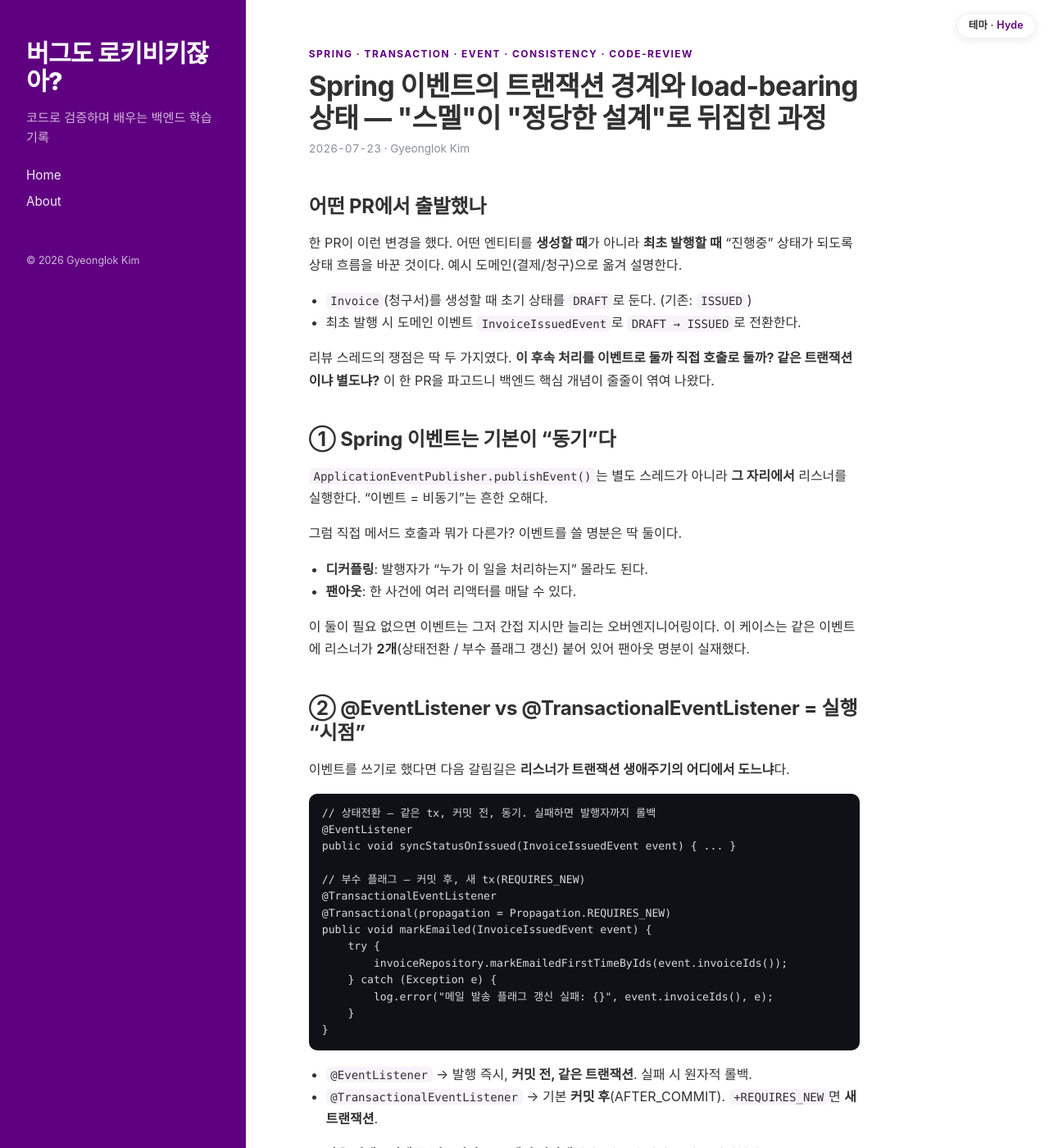
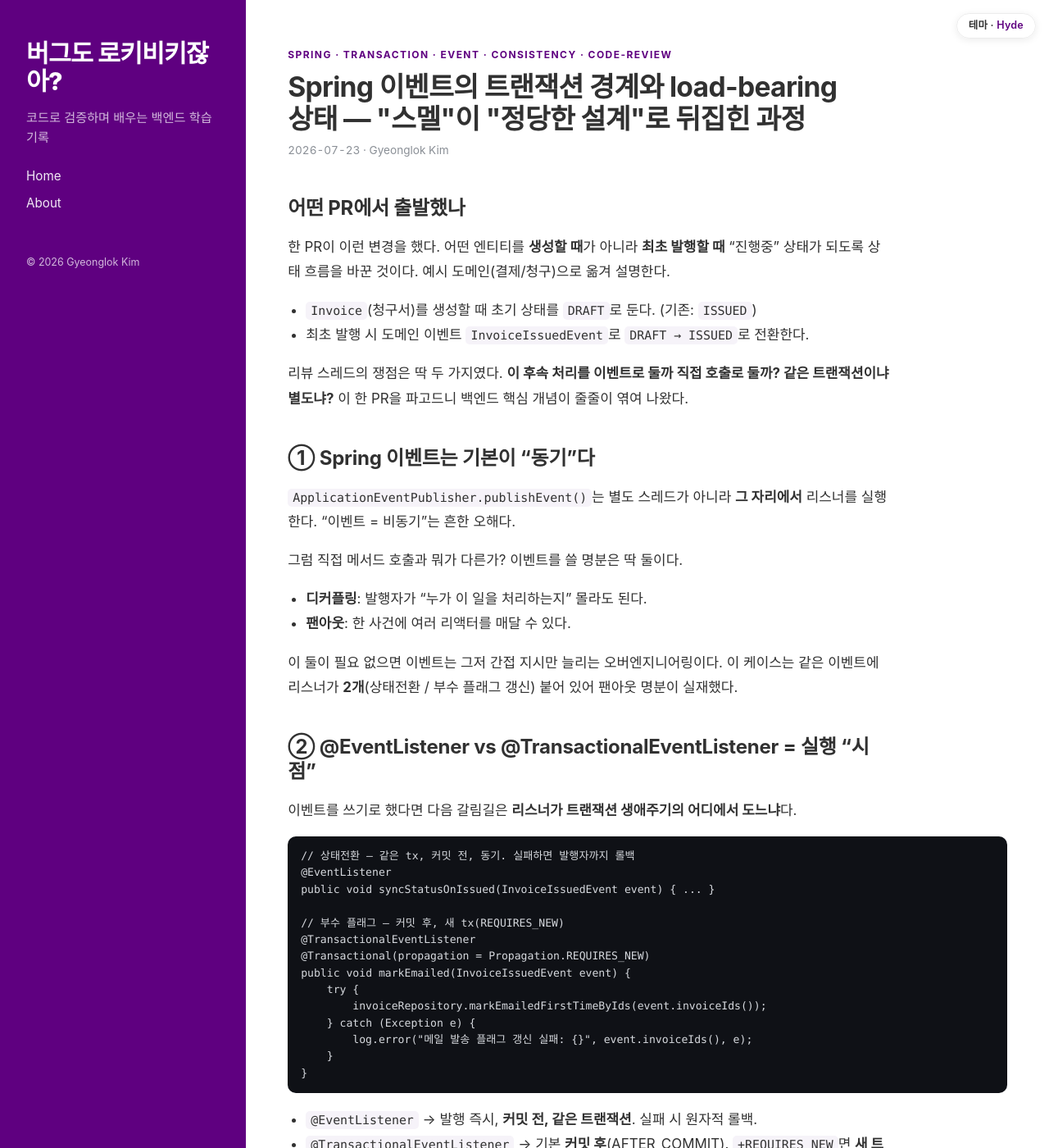
Before and after one commit to Rok93/Rok93.github.io, a Jekyll site: the page built from _posts/2026-07-23-spring-event-tx-boundary.md, in a window 1280 px wide and 1400 px high. Shown: the whole window at 82% size. Built offline with Jekyll 4.4.1, drawn with Linux system fonts in a browser that asks for light colours.

Commit message:
style: widen reading measure (46rem prose / 56rem code), larger body font

```diff
--- a/assets/css/main.css
+++ b/assets/css/main.css
@@ -20,6 +20,10 @@
   --side-bg: #5F0080;
   --side-fg: #ffffff;
   --side-fg-dim: rgba(255,255,255,.72);
+
+  /* 읽기 폭: 본문은 좁게(가독), 코드/표는 넓게(breakout) */
+  --measure: 46rem;
+  --measure-wide: 56rem;
 }
 
 /* ---------- reset & base ---------- */
@@ -29,7 +33,8 @@ body {
   font-family: var(--sans);
   color: var(--text);
   background: var(--bg);
-  line-height: 1.7;
+  font-size: 1.06rem;
+  line-height: 1.78;
   -webkit-font-smoothing: antialiased;
 }
 img { max-width: 100%; height: auto; }
@@ -74,6 +79,15 @@ a:hover { text-decoration: underline; }
 .post-title { font-size: 2.1rem; line-height: 1.15; letter-spacing: -.02em; margin: .3em 0 .2em; text-wrap: balance; }
 .post .post-meta { margin-bottom: 2em; }
 
+/* ---------- 읽기 폭 (skin 공통) ----------
+   본문 흐름 요소는 --measure(46rem), 코드/표는 --measure-wide(56rem) */
+.post-body > *,
+.post-eyebrow, .post-title, .post > .post-meta,
+.page-title, .page-lede, .post-list { max-width: var(--measure); }
+.post-body > .highlighter-rouge,
+.post-body > pre,
+.post-body > table { max-width: var(--measure-wide); }
+
 /* skin toggle button */
 .skin-toggle {
   position: fixed; top: 16px; right: 16px; z-index: 20;
@@ -105,8 +119,8 @@ a:hover { text-decoration: underline; }
 [data-skin="hyde"] .site-nav { display: flex; flex-direction: column; gap: 6px; margin-top: 6px; }
 [data-skin="hyde"] .site-nav a { color: #fff; font-size: .95rem; opacity: .92; }
 [data-skin="hyde"] .sidebar-foot { color: var(--side-fg-dim); font-size: .78rem; margin-top: auto; padding-top: 32px; }
-[data-skin="hyde"] .content { flex: 1; min-width: 0; padding: 56px 6vw; }
-[data-skin="hyde"] .content-inner { max-width: 42rem; }
+[data-skin="hyde"] .content { flex: 1; min-width: 0; padding: 56px clamp(28px, 4vw, 72px); }
+[data-skin="hyde"] .content-inner { max-width: var(--measure-wide); }
 
 @media (max-width: 820px) {
   [data-skin="hyde"] body { display: block; }
@@ -140,7 +154,18 @@ a:hover { text-decoration: underline; }
 [data-skin="custom"] .site-nav a:hover { color: var(--link); }
 [data-skin="custom"] .sidebar-foot { display: none; }
 [data-skin="custom"] .content { padding: 0; }
-[data-skin="custom"] .content-inner { max-width: 46rem; margin: 0 auto; padding: 56px 24px 96px; }
+[data-skin="custom"] .content-inner { max-width: var(--measure-wide); margin: 0 auto; padding: 56px 24px 96px; }
+/* custom 스킨은 중앙 정렬이므로 폭 제약된 요소도 가운데로 */
+[data-skin="custom"] .post-body > *,
+[data-skin="custom"] .post-eyebrow,
+[data-skin="custom"] .post-title,
+[data-skin="custom"] .post > .post-meta,
+[data-skin="custom"] .page-title,
+[data-skin="custom"] .page-lede,
+[data-skin="custom"] .post-list,
+[data-skin="custom"] .post-body > .highlighter-rouge,
+[data-skin="custom"] .post-body > pre,
+[data-skin="custom"] .post-body > table { margin-inline: auto; }
 [data-skin="custom"] .post-title,
 [data-skin="custom"] .page-title { font-family: var(--serif); font-weight: 700; }
 [data-skin="custom"] .post-link { font-family: var(--serif); }
```
